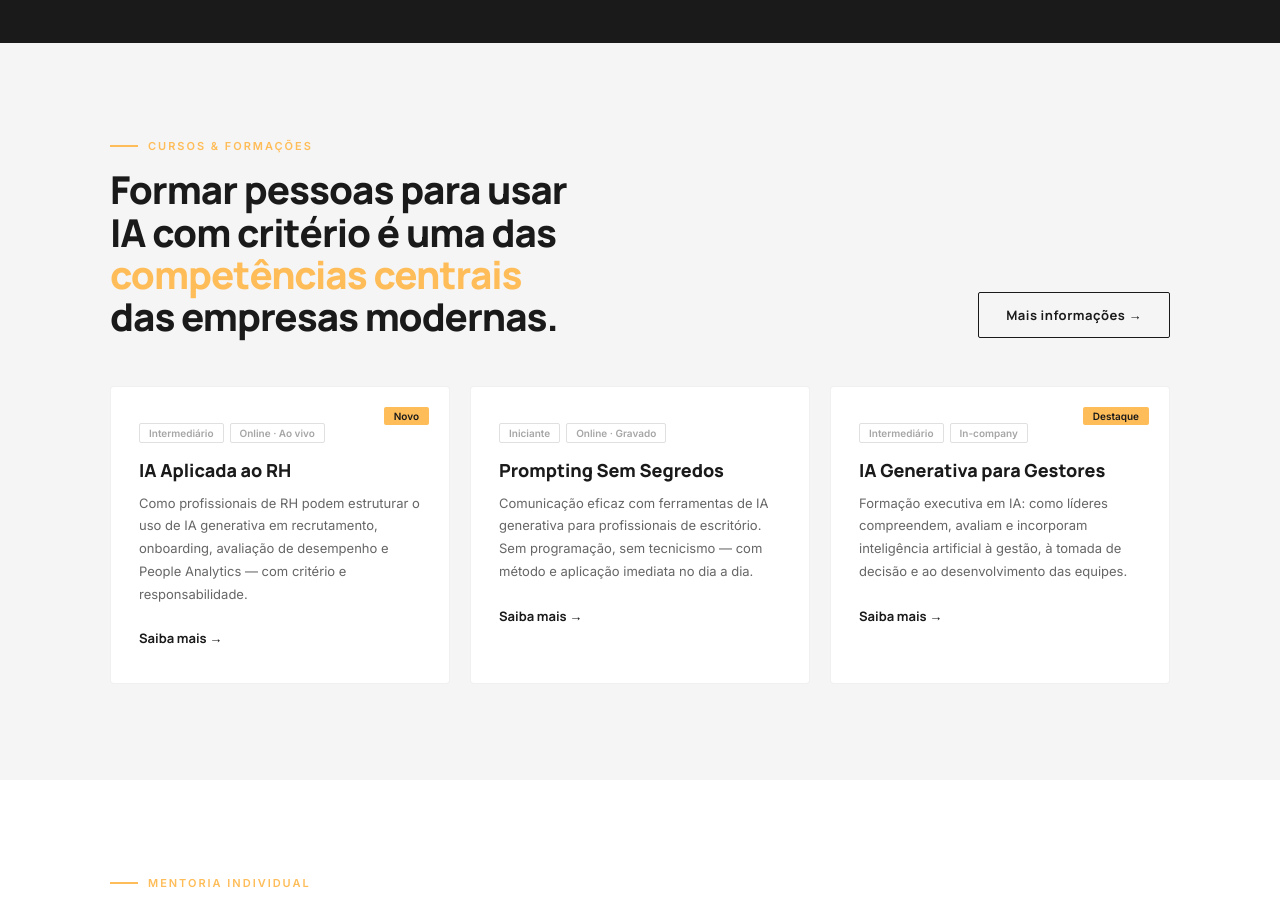
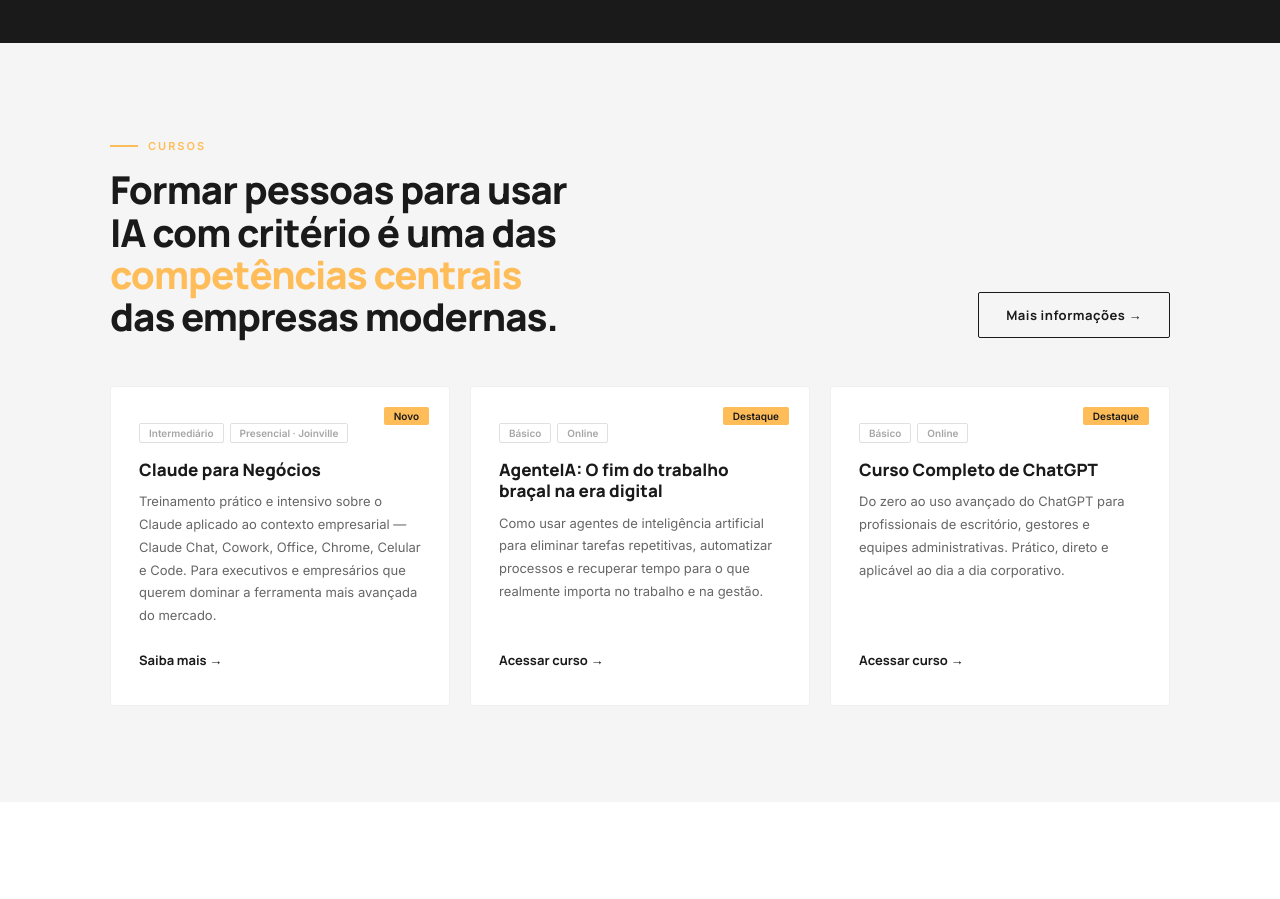
Before and after one commit to engenheiromazza/site-engenheiro-mazza, a React (Vite) app: page / in a window 1280 px wide. Shown: the part 2660-3559 px from the top of the page. Built offline with nearby package versions, Linux system fonts and the light colour scheme.

Commit message:
Update App.jsx

```diff
--- a/src/App.jsx
+++ b/src/App.jsx
@@ -305,9 +305,33 @@
 
 /* ── CURSOS ── */
 const cursos = [
-  { title:"IA Aplicada ao RH", level:"Intermediário", format:"Online · Ao vivo", desc:"Como profissionais de RH podem estruturar o uso de IA generativa em recrutamento, onboarding, avaliação de desempenho e People Analytics — com critério e responsabilidade.", badge:"Novo" },
-  { title:"Prompting Sem Segredos", level:"Iniciante", format:"Online · Gravado", desc:"Comunicação eficaz com ferramentas de IA generativa para profissionais de escritório. Sem programação, sem tecnicismo — com método e aplicação imediata no dia a dia.", badge:null },
-  { title:"IA Generativa para Gestores", level:"Intermediário", format:"In-company", desc:"Formação executiva em IA: como líderes compreendem, avaliam e incorporam inteligência artificial à gestão, à tomada de decisão e ao desenvolvimento das equipes.", badge:"Destaque" },
+  {
+    title:"Claude para Negócios",
+    level:"Intermediário",
+    format:"Presencial · Joinville",
+    desc:"Treinamento prático e intensivo sobre o Claude aplicado ao contexto empresarial — Claude Chat, Cowork, Office, Chrome, Celular e Code. Para executivos e empresários que querem dominar a ferramenta mais avançada do mercado.",
+    badge:"Novo",
+    link:"#contato",
+    externo: false,
+  },
+  {
+    title:"AgenteIA: O fim do trabalho braçal na era digital",
+    level:"Básico",
+    format:"Online",
+    desc:"Como usar agentes de inteligência artificial para eliminar tarefas repetitivas, automatizar processos e recuperar tempo para o que realmente importa no trabalho e na gestão.",
+    badge:"Destaque",
+    link:"https://hotmart.com/pt-br/marketplace/produtos/agenteia-liberte-se-do-invisivel/A104597946M",
+    externo: true,
+  },
+  {
+    title:"Curso Completo de ChatGPT",
+    level:"Básico",
+    format:"Online",
+    desc:"Do zero ao uso avançado do ChatGPT para profissionais de escritório, gestores e equipes administrativas. Prático, direto e aplicável ao dia a dia corporativo.",
+    badge:"Destaque",
+    link:"https://hotmart.com/pt-br/marketplace/produtos/hagsxd-curso-completo-de-chatgpt-5a05n/S102029842V",
+    externo: true,
+  },
 ];
 
 function Cursos() {
@@ -315,16 +339,16 @@
   return (
     <section id="cursos" style={{ background:C.grayLight }}>
       <div ref={ref} className="reveal" style={{ maxWidth:"1060px", margin:"0 auto" }}>
-        <div className="section-label">Cursos & Formações</div>
+        <div className="section-label">Cursos</div>
         <div style={{ display:"flex", justifyContent:"space-between", alignItems:"flex-end", marginBottom:"48px", flexWrap:"wrap", gap:"14px" }}>
-          <h2 style={{ fontSize:"clamp(26px,3vw,42px)", letterSpacing:"-1px", lineHeight:1.1 }}>
+          <h2 style={{ fontSize:"clamp(26px,3vw,42px)", letterSpacing:"-1px", lineHeight:1.1, maxWidth:"600px" }}>
             Formar pessoas para usar<br />IA com critério é uma das<br /><span style={{ color:C.peach }}>competências centrais</span><br />das empresas modernas.
           </h2>
-          <a href="#contato" className="btn-outline">Mais informações →</a>
+          <a href="https://forms.gle/JsvTMFe3p7a79VaK6" target="_blank" rel="noopener noreferrer" className="btn-outline">Mais informações →</a>
         </div>
         <div style={{ display:"grid", gridTemplateColumns:"repeat(auto-fit,minmax(280px,1fr))", gap:"20px" }}>
           {cursos.map((c) => (
-            <div key={c.title} style={{ background:C.white, borderRadius:"4px", padding:"36px 28px", border:"1px solid rgba(0,0,0,.06)", position:"relative", transition:"transform .2s,box-shadow .2s", cursor:"default" }}
+            <div key={c.title} style={{ background:C.white, borderRadius:"4px", padding:"36px 28px", border:"1px solid rgba(0,0,0,.06)", position:"relative", transition:"transform .2s,box-shadow .2s", cursor:"default", display:"flex", flexDirection:"column" }}
               onMouseEnter={(e)=>{e.currentTarget.style.transform="translateY(-4px)";e.currentTarget.style.boxShadow="0 16px 40px rgba(0,0,0,.1)"}}
               onMouseLeave={(e)=>{e.currentTarget.style.transform="translateY(0)";e.currentTarget.style.boxShadow="none"}}
             >
@@ -333,10 +357,10 @@
                 <span style={{ fontSize:"10px", fontWeight:600, color:C.grayMid, border:"1px solid #e0e0e0", padding:"3px 9px", borderRadius:"2px" }}>{c.level}</span>
                 <span style={{ fontSize:"10px", fontWeight:600, color:C.grayMid, border:"1px solid #e0e0e0", padding:"3px 9px", borderRadius:"2px" }}>{c.format}</span>
               </div>
-              <h3 style={{ fontFamily:"'Manrope',sans-serif", fontSize:"18px", fontWeight:800, marginBottom:"10px", lineHeight:1.25 }}>{c.title}</h3>
-              <p style={{ fontSize:"13px", lineHeight:1.75, color:"#666", marginBottom:"24px" }}>{c.desc}</p>
-              <a href="#contato" style={{ fontFamily:"'Manrope',sans-serif", fontWeight:700, fontSize:"13px", color:C.graphite, textDecoration:"none", display:"flex", alignItems:"center", gap:"6px" }}>
-                Saiba mais →
+              <h3 style={{ fontFamily:"'Manrope',sans-serif", fontSize:"17px", fontWeight:800, marginBottom:"10px", lineHeight:1.25 }}>{c.title}</h3>
+              <p style={{ fontSize:"13px", lineHeight:1.75, color:"#666", marginBottom:"24px", flexGrow:1 }}>{c.desc}</p>
+              <a href={c.link} target={c.externo ? "_blank" : "_self"} rel={c.externo ? "noopener noreferrer" : ""} style={{ fontFamily:"'Manrope',sans-serif", fontWeight:700, fontSize:"13px", color:C.graphite, textDecoration:"none", display:"flex", alignItems:"center", gap:"6px", marginTop:"auto" }}>
+                {c.externo ? "Acessar curso →" : "Saiba mais →"}
               </a>
             </div>
           ))}
```
